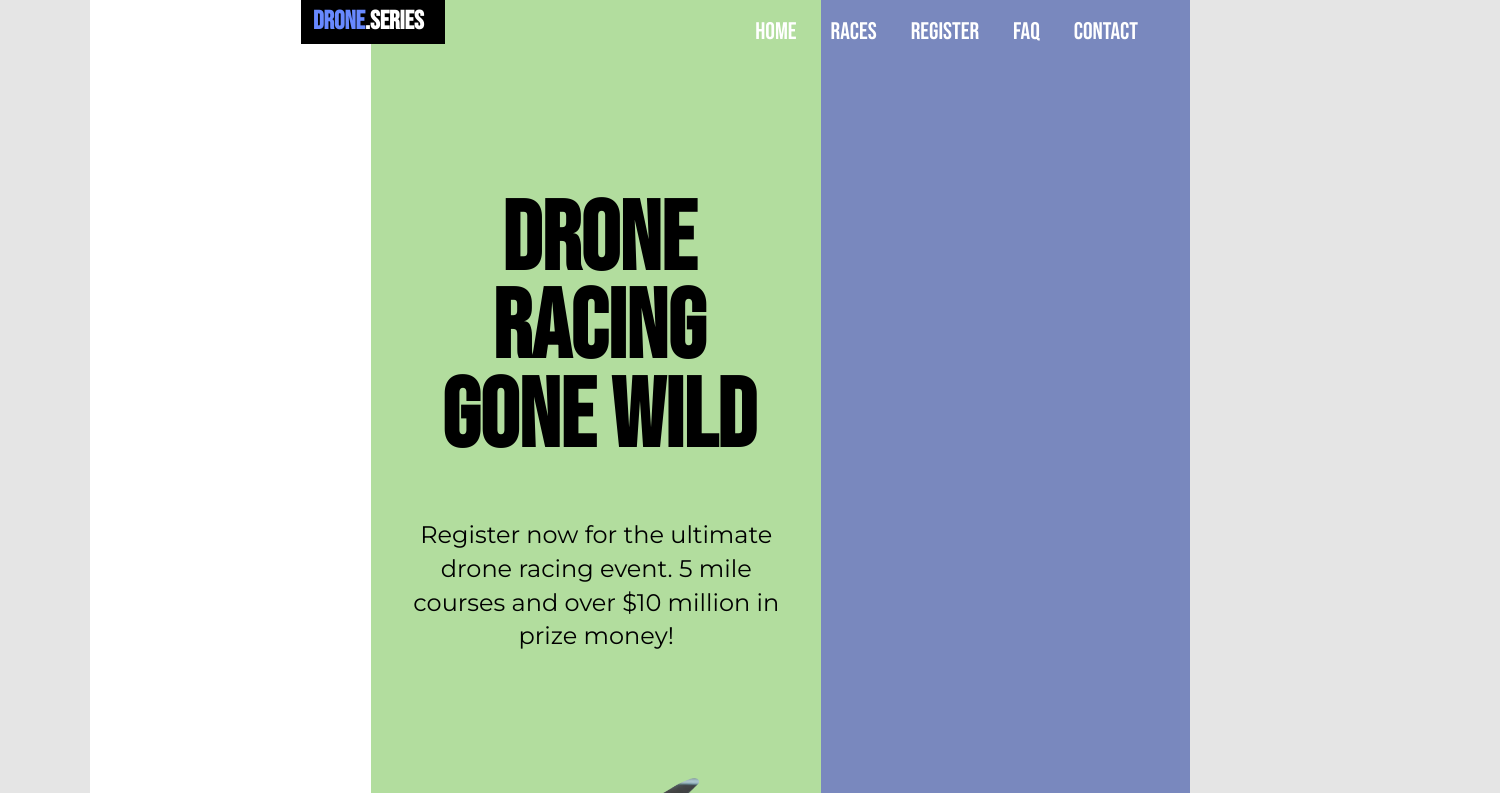
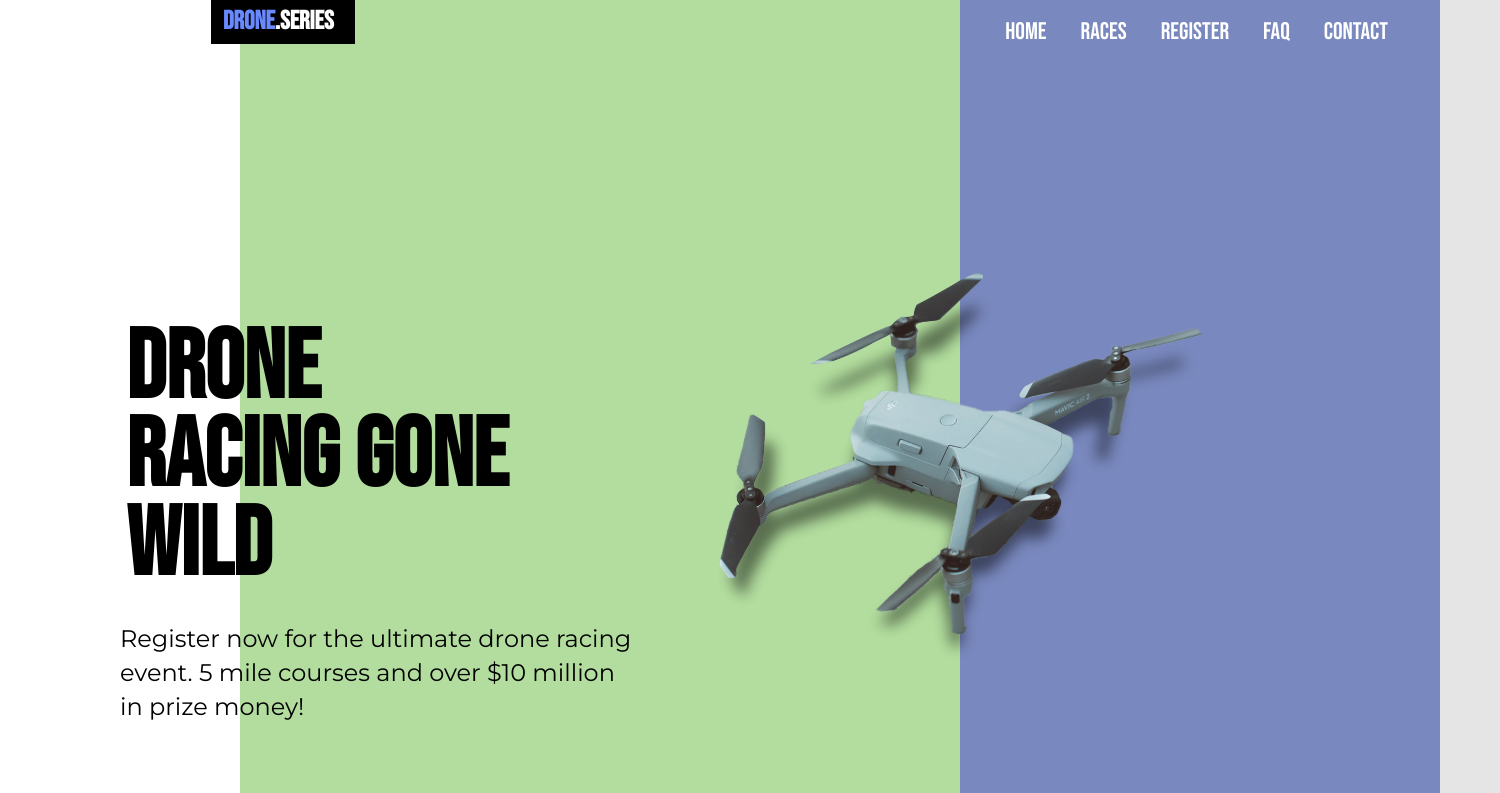
Before and after one commit to dev-arpita/drone-page, a plain HTML site: page index.html in a window 1280 px wide. Shown: the top 793 px of the page, 1500 px wide, since content can reach past the window. Drawn offline with Linux system fonts and the light colour scheme.

Commit message:
destop CSS styles c-01

```diff
--- a/index.css
+++ b/index.css
@@ -193,7 +193,7 @@ blockquote p {
     font-size: 36px;
     line-height: 91.6%;
 }
-.col-content p{
+.col-content p {
     line-height: 141.6%;
     font-size: 1.125rem;
     margin-right: 2.188rem;
@@ -290,7 +290,7 @@ input{
 }
 @media screen and (min-width: 900px) {
     .container {
-        min-width: 1100px;
+        min-width: 1440px;
     }
     /* .left-col {
         display: flex;
@@ -301,11 +301,11 @@ input{
     }
     .hero,
     .testimonial {
-        padding-left: calc(17.563rem - 3.75rem);
+        padding-left: calc(15rem - 3.75rem);
     }
     .hero {
         display: grid;
-        grid-template-columns: 55% auto;
+        grid-template-columns: 60% auto;
     }
     .menu-btn,
     .exit-btn {
@@ -344,20 +344,27 @@ input{
     }
     .left-col-content {
         position: absolute;
-        top: 11rem;
-        left: 10px;
+        top: 8rem;
+        left: 88px;
         width: 40%;
         text-align: left;
+        z-index: 3;
     }
     .hero h1 {
         font-size: 6.063rem;
+        width: 85%;
+        padding-bottom: 0;
     }
     .hero p {
         font-size: 1.5rem;
+        padding: 2rem;
+        line-height: 2.124rem;
     }
     .hero-img {
         position: absolute;
-    width: 484px;
-    height: 362px;
+        left: 655px;
+        top: 200px;
+        width: 30.25rem;
+        height:22.625rem;
     }
 }
--- a/index.html
+++ b/index.html
@@ -37,8 +37,10 @@
         <main>
             <div class="hero">
                 <div class="left-col">
-                    <h1>DRONE RACING GONE WILD</h1>
-                    <p>Register now for the ultimate drone racing event. 5 mile courses and over $10 million in prize money!</p>
+                    <div class="left-col-content">
+                        <h1>DRONE RACING GONE WILD</h1>
+                        <p>Register now for the ultimate drone racing event. 5 mile courses and over $10 million in prize money!</p>
+                    </div>
                     <div class="hero-img">
                         <img class="main-img" src="assets/drone.png" alt="">
                         <img class="shadow-img" src="assets/blur.png" alt="">
```
